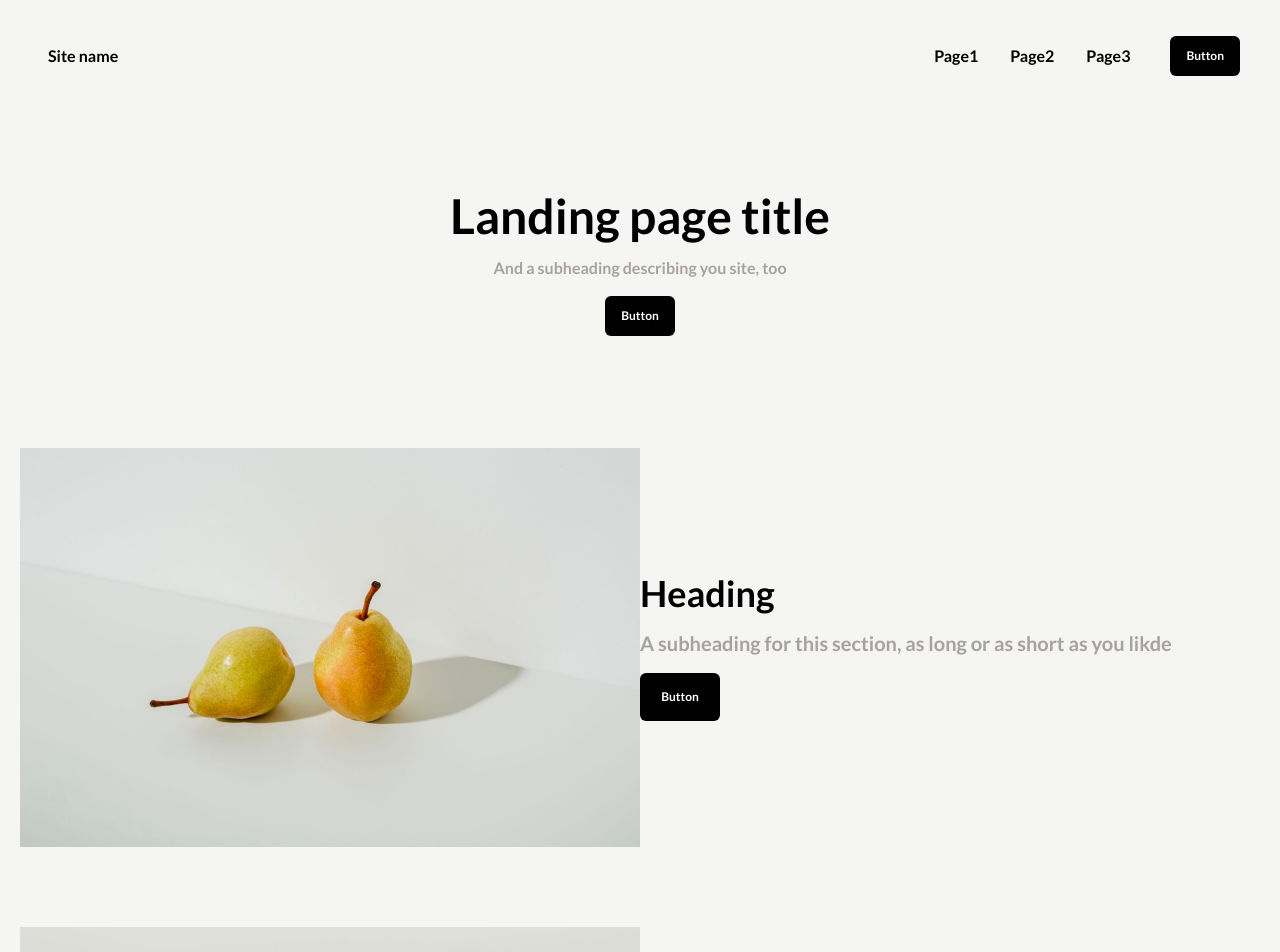
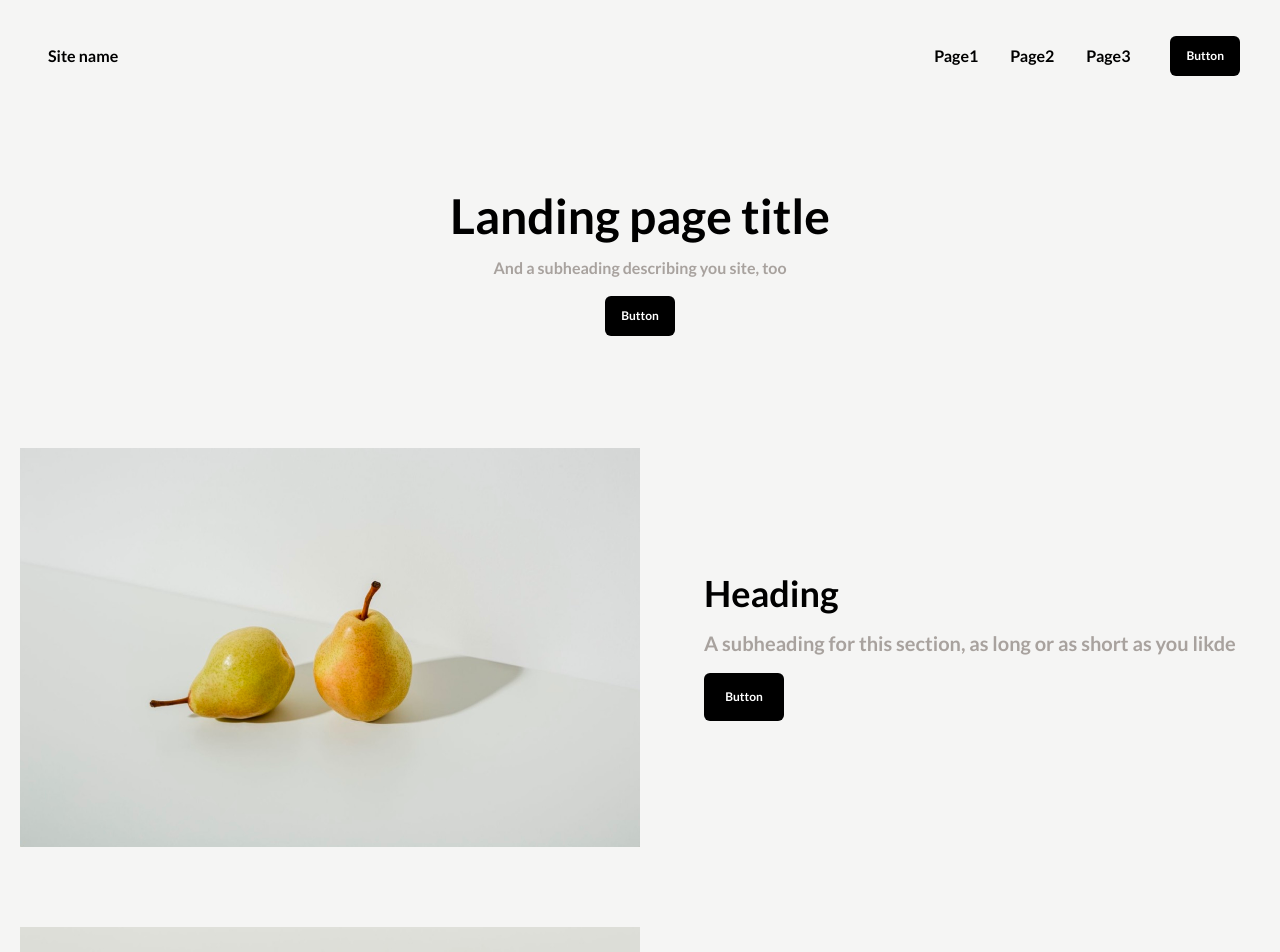
Before and after one commit to YM202c2100/figma-reproduction, a Next.js app: page / in a window 1280 px wide. Shown: the top 952 px of the page. Built offline with nearby package versions, Linux system fonts and the light colour scheme.

Commit message:
[update] md以上でのスペーシング

```diff
--- a/app/components/cardGenerator.tsx
+++ b/app/components/cardGenerator.tsx
@@ -19,7 +19,7 @@ function CardGenerator(){
             return(
                 <div key={card.src.src} className="mx-5 mb-10 md:mb-20  md:flex">
                     <Image src={card.src} alt="Picture of OO" className="md:w-1/2 "/>
-                    <div className="flex-grow py-10 flex flex-col justify-center">
+                    <div className="flex-grow py-10 flex flex-col justify-center md:pl-16">
                         <div className="text-4xl">{card.title}</div>
                         <div className="text-stone-400 text-xl my-4">{card.description}</div>
                         <button className="w-20 text-xs bg-black text-white px-5 py-4 rounded-md">Button</button>
```
